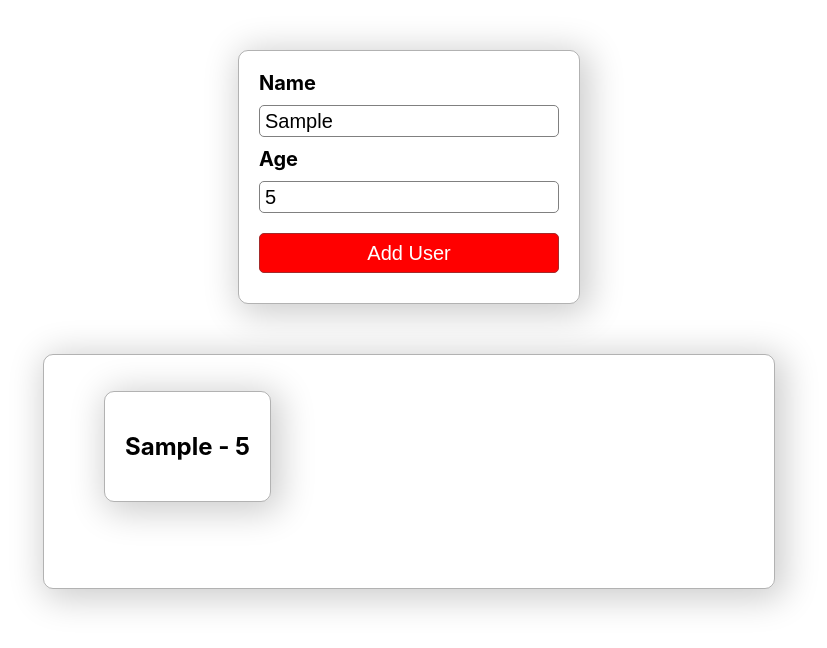
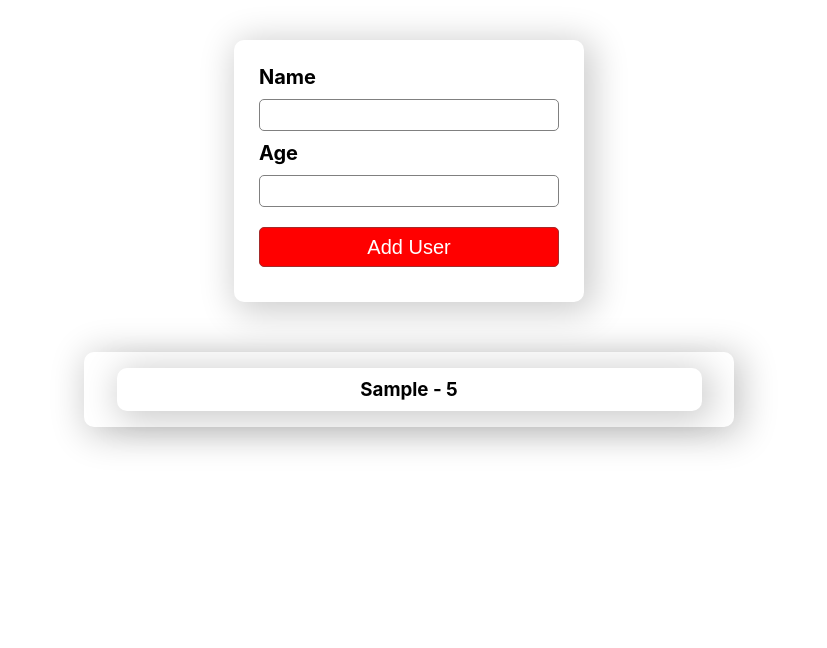
Before and after one commit to PavelNovik/react-challenge-1, a React (Create React App) app: page / in a window 1280 px wide. Both pictures are taken after typing "Sample", "5" into the empty fields and a click on the button "Add User". Shown: the top 648 px of the page, without its empty margins (231-1058 px from the left). Built offline with nearby package versions, Linux system fonts and the light colour scheme.

Commit message:
finish challenge

```diff
--- a/src/App.css
+++ b/src/App.css
@@ -3,5 +3,6 @@
   display: flex;
   flex-direction: column;
   align-items: center;
-  margin: 50px;
+  /* margin: 50px; */
+  /* position: relative; */
 }
--- a/src/App.js
+++ b/src/App.js
@@ -1,27 +1,50 @@
 import React, { useState } from 'react';
-import Card from './components/UI/Card';
+
 import Form from './components/Form';
 import UserList from './components/UserList';
+import Modal from './components/Modal';
 import './App.css';
 
 const userList = [];
 
 function App() {
   const [users, setUsers] = useState(userList);
+  const [isModalVisible, setIsModalVisible] = useState(false);
+  const [message, setMessage] = useState(``);
+
+  const closeModal = () => {
+    setIsModalVisible(false);
+  };
+  const openModal = () => {
+    setIsModalVisible(true);
+  };
+
+  const errMessage = (mess) => {
+    if (mess) {
+      setMessage(['Name', 'The input fields do not be empty.']);
+    } else {
+      setMessage(['Age', 'The Age can be more then 0.']);
+    }
+  };
+
   const addUserDataHandler = (user) => {
     setUsers((prevUser) => {
       return [...prevUser, user];
     });
   };
+
   return (
     <div className="App">
       {/* <h1>Hello world</h1> */}
-      <Card>
-        <Form onAddUser={addUserDataHandler} />
-      </Card>
-      <Card>
-        <UserList users={users} />
-      </Card>
+      {isModalVisible && <Modal message={message} onCloseBtn={closeModal} />}
+
+      <Form
+        onError={errMessage}
+        onInvalidInput={openModal}
+        onAddUser={addUserDataHandler}
+      />
+
+      <UserList users={users} />
     </div>
   );
 }
--- a/src/components/Form.js
+++ b/src/components/Form.js
@@ -1,4 +1,5 @@
 import React, { useState } from 'react';
+import Card from './UI/Card';
 import styles from './Form.module.css';
 
 const Form = (props) => {
@@ -14,29 +15,57 @@ const Form = (props) => {
 
   const submitHandler = (event) => {
     event.preventDefault();
+    // if (inputName.split(' ').length === 0) {
+    if (inputName.trim().length === 0) {
+      props.onError(true);
+      props.onInvalidInput();
+
+      return;
+    }
+    if (inputAge <= 0) {
+      props.onError(false);
+      props.onInvalidInput();
+
+      return;
+    }
     const newUser = {
       id: Math.random().toString(),
       name: inputName,
       age: inputAge,
     };
-    console.log(newUser);
     props.onAddUser(newUser);
+    setInputName('');
+    setInputAge('');
   };
 
   return (
-    <form className={`${styles['user-form']}`} onSubmit={submitHandler}>
+    <Card className={`${styles['user-form']}`}>
+      <form onSubmit={submitHandler}>
         <div className={`${styles['form-input']}`}>
           <label htmlFor="name">Name</label>
-        <input type="text" id="name" onChange={changeNameHandler} />
+          <input
+            autoFocus
+            type="text"
+            id="name"
+            value={inputName}
+            onChange={changeNameHandler}
+          />
         </div>
         <div className={`${styles['form-input']}`}>
           <label htmlFor="age">Age</label>
-        <input type="number" id="age" step={1} onChange={changeAgeHandler} />
+          <input
+            type="number"
+            id="age"
+            value={inputAge}
+            step={1}
+            onChange={changeAgeHandler}
+          />
         </div>
         <div className={`${styles['form-action']}`}>
           <button type="submit">Add User</button>
         </div>
       </form>
+    </Card>
   );
 };
 export default Form;
--- a/src/components/Form.module.css
+++ b/src/components/Form.module.css
@@ -3,6 +3,9 @@
   flex-direction: column;
   width: 300px;
   align-items: center;
+  margin: 40px auto 50px auto;
+  /* margin-bottom: 50px; */
+  padding: 25px;
 }
 
 .form-input {
--- /dev/null
+++ b/src/components/Modal.js
@@ -0,0 +1,32 @@
+// import React, { useState } from 'react';
+import Card from './UI/Card';
+import styles from './Modal.module.css';
+const Modal = (props) => {
+  //   const classes = `${styles['modal']} ` + props.className;
+  //   const [openModal, setOpenModal] = useState('hide');
+
+  const closeModal = () => {
+    props.onCloseBtn();
+  };
+  const whatIsEvent = (event) => {
+    if (event.target.parentElement.className === 'App') closeModal();
+  };
+
+  return (
+    // <div className={classes}>
+    <div className={`${styles['modal']}`} onClick={whatIsEvent}>
+      <Card className={`${styles['modal-window']}`}>
+        <div
+          className={`${styles['modal-header']}`}
+        >{`Uncorrect ${props.message[0]} input`}</div>
+        <div className={`${styles['modal-body']}`}>{props.message[1]}</div>
+        <div className={`${styles['modal-action']}`}>
+          <button type="button" onClick={closeModal}>
+            Close Modal
+          </button>
+        </div>
+      </Card>
+    </div>
+  );
+};
+export default Modal;
--- /dev/null
+++ b/src/components/Modal.module.css
@@ -0,0 +1,69 @@
+.modal {
+  z-index: 4;
+  width: 100vw;
+  height: 100vh;
+  position: absolute;
+  display: flex;
+  align-items: center;
+  justify-content: center;
+
+  background-color: rgba(0, 0, 0, 0.4);
+}
+.modal-window {
+  /* position: absolute;
+  top: 250px; */
+  display: flex;
+  flex-direction: column;
+  justify-content: space-between;
+  width: 650px;
+  height: 300px;
+  z-index: 5;
+  overflow: hidden;
+  background-color: white;
+}
+.modal-header {
+  display: flex;
+  align-items: center;
+  /* justify-content: center; */
+  width: 100%;
+  height: 70px;
+  background-color: maroon;
+  text-align: left;
+  padding-left: 50px;
+  color: white;
+  font-size: 20px;
+  font-weight: bold;
+}
+.modal-body {
+  width: 100%;
+  height: 50px;
+  font-size: 20px;
+  text-align: left;
+  padding-left: 50px;
+}
+.modal-action {
+  display: flex;
+  align-items: center;
+  justify-content: center;
+  width: 100%;
+  height: 90px;
+}
+
+.modal-action button {
+  height: 40px;
+  width: 85%;
+  color: white;
+  font-size: 15px;
+  font-weight: bold;
+  background-color: maroon;
+  border: none;
+  border-radius: 10px;
+}
+
+.modal-action button:hover {
+  cursor: pointer;
+  box-shadow: 5px 5px 35px 5px rgba(0, 0, 0, 0.2);
+}
+/* .hide {
+  display: none;
+} */
--- a/src/components/UI/Card.css
+++ b/src/components/UI/Card.css
@@ -1,7 +1,5 @@
 .card {
-  padding: 20px;
   border-radius: 10px;
   box-shadow: 5px 5px 35px 5px rgba(0, 0, 0, 0.2);
-  border: 1px solid rgba(0, 0, 0, 0.3);
-  margin-bottom: 50px;
+  /* border: 1px solid rgba(0, 0, 0, 0.3); */
 }
--- a/src/components/UI/Card.js
+++ b/src/components/UI/Card.js
@@ -1,6 +1,7 @@
 import './Card.css';
 const Card = (props) => {
-  return <div className="card">{props.children}</div>;
+  const classes = 'card ' + props.className;
+  return <div className={classes}>{props.children}</div>;
 };
 
 export default Card;
--- a/src/components/UserItem.js
+++ b/src/components/UserItem.js
@@ -4,12 +4,10 @@ import styles from './UserItem.module.css';
 function UserItem(props) {
   return (
     <li className={styles['user-item']}>
-      <Card>
-        <div>
-          <h2>
-            {props.name} - {props.age}
-          </h2>
-        </div>
+      <Card className={styles['user-description']}>
+        <h3>
+          {props.name} - {props.age}
+        </h3>
       </Card>
     </li>
   );
--- a/src/components/UserItem.module.css
+++ b/src/components/UserItem.module.css
@@ -2,9 +2,19 @@
   width: 90%;
   list-style: none;
   display: flex;
+  margin-bottom: 20px;
   /* justify-content: space-evenly; */
 }
+.user-item:last-child {
+  margin-bottom: 0;
+}
+/* .user-item > .card {
+  width: 100%;
+} */
 
-.user-item > .card {
+.user-description {
   width: 100%;
 }
+.user-description h3 {
+  margin: 10px 0;
+}
--- a/src/components/UserList.js
+++ b/src/components/UserList.js
@@ -1,13 +1,23 @@
+import Card from './UI/Card';
 import styles from './UserList.module.css';
 import UserItem from './UserItem';
 
 const UserList = (props) => {
+  if (props.users.length === 0) {
+    return (
+      <Card className={`${styles['user-list']}`}>
+        <h2>No anybody</h2>
+      </Card>
+    );
+  }
   return (
-    <ul className={`${styles['user-list']}`}>
-      {props.users.map((user) => (
-        <UserItem key={user.id} name={user.name} age={user.age} />
-      ))}
-    </ul>
+    <Card className={`${styles['user-list']}`}>
+      <ul>
+        {props.users.map((user) => (
+          <UserItem key={user.id} name={user.name} age={user.age} />
+        ))}
+      </ul>
+    </Card>
   );
 };
 export default UserList;
--- a/src/components/UserList.module.css
+++ b/src/components/UserList.module.css
@@ -1,7 +1,12 @@
 .user-list {
-  display: flex;
-  flex-direction: column;
   width: 650px;
   min-height: 30px;
-  align-items: flex-start;
 }
+
+.user-list ul {
+  width: 100%;
+  display: flex;
+  align-items: center;
+  flex-direction: column;
+  padding: 0;
+}
```
Lines whose indentation alone changed are shown as unchanged.
